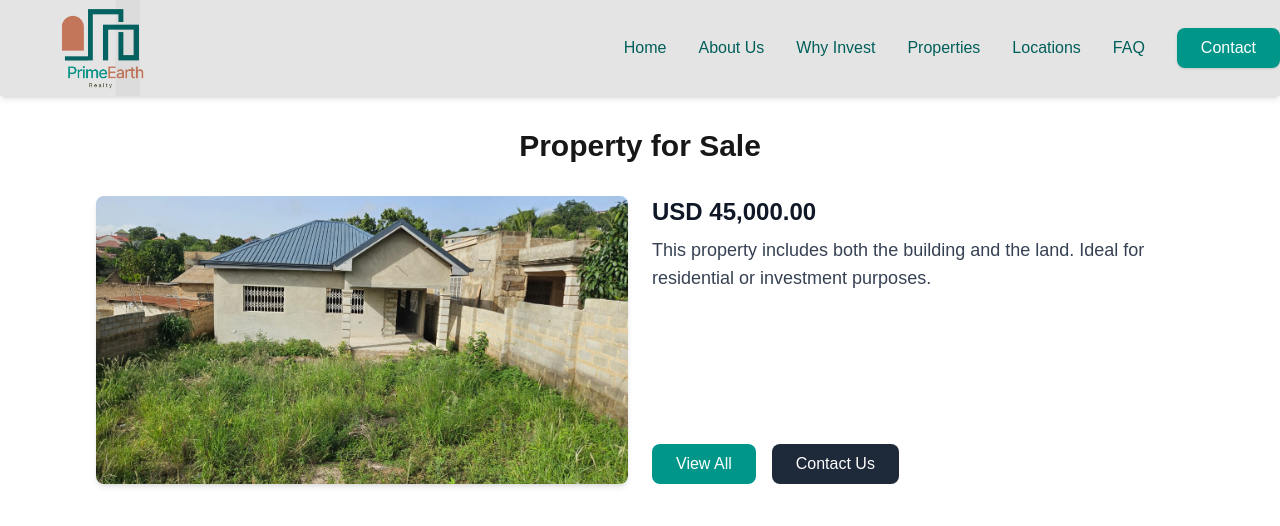
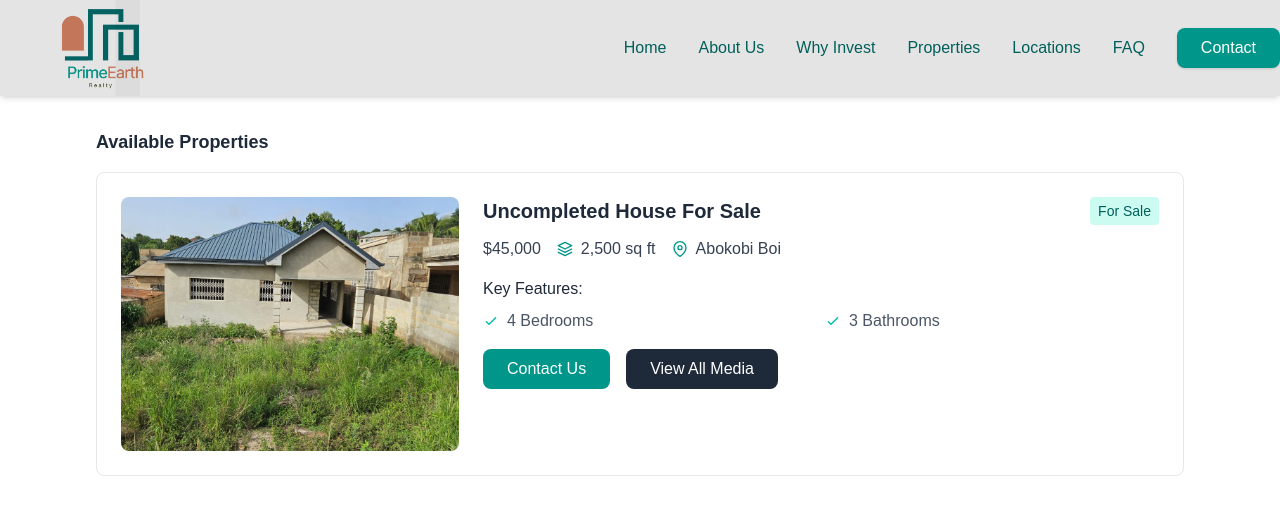
Before and after one commit to Prime-Earth-Realty/prime-earth, a Next.js app: page /properties in a window 1280 px wide. Shown: the top 526 px of the page. Built offline with nearby package versions, Linux system fonts and the light colour scheme.

Commit message:
Update Property.jsx

```diff
--- a/app/components/Property.jsx
+++ b/app/components/Property.jsx
@@ -1,20 +1,47 @@
 'use client';
 
-import { useState } from 'react';
+import { useState, useRef, useEffect } from 'react';
+import { FiLayers, FiMapPin } from 'react-icons/fi';
 
 export default function Properties() {
-  const media = [
+  const properties = [
+    {
+      id: 1,
+      title: "Uncompleted House For Sale",
+      status: "For Sale",
+      price: "$45,000",
+      size: "2,500 sq ft",
+      location: "Abokobi Boi",
+      image: "property1.jpeg",
+      features: [
+        "4 Bedrooms",
+        "3 Bathrooms",
+      ],
+      contact: "+233 53 379 7792",
+      media: [
         { type: 'image', src: 'property1.jpeg' },
         { type: 'image', src: 'property1_2.jpeg' },
         { type: 'video', src: 'property1_3.mp4' },
         { type: 'video', src: 'property1_4.mp4' },
         { type: 'video', src: 'property1_5.mp4' },
+      ]
+    },
   ];
 
   const [selectedMediaIndex, setSelectedMediaIndex] = useState(0);
   const [isModalOpen, setIsModalOpen] = useState(false);
+  const [currentProperty, setCurrentProperty] = useState(null);
+  const videoRef = useRef(null);
 
-  const openModal = (index = 0) => {
+  useEffect(() => {
+    if (videoRef.current && currentProperty?.media[selectedMediaIndex]?.type === 'video') {
+      videoRef.current.load();
+      videoRef.current.play().catch(e => console.log("Autoplay prevented:", e));
+    }
+  }, [selectedMediaIndex, currentProperty]);
+
+  const openModal = (property, index = 0) => {
+    setCurrentProperty(property);
     setSelectedMediaIndex(index);
     setIsModalOpen(true);
   };
@@ -25,65 +52,90 @@ export default function Properties() {
 
   const navigateMedia = (direction) => {
     if (direction === 'prev') {
-      setSelectedMediaIndex((prev) => (prev === 0 ? media.length - 1 : prev - 1));
+      setSelectedMediaIndex((prev) => (prev === 0 ? currentProperty.media.length - 1 : prev - 1));
     } else {
-      setSelectedMediaIndex((prev) => (prev === media.length - 1 ? 0 : prev + 1));
+      setSelectedMediaIndex((prev) => (prev === currentProperty.media.length - 1 ? 0 : prev + 1));
     }
   };
 
   return (
     <div className="p-8 max-w-6xl mx-auto">
-      <h1 className="text-3xl font-bold mb-8 text-center">Property for Sale</h1>
-      <div className="grid grid-cols-1 md:grid-cols-2 gap-6 mb-8">
-        {/* Media section */}
-        <div className="space-y-4">
-          {media[0].type === 'image' ? (
+      <h3 className="text-lg font-semibold text-gray-800 mb-4">Available Properties</h3>
+      <div className="space-y-6">
+        {properties.map(property => (
+          <div key={property.id} className="border border-gray-200 rounded-lg p-6 hover:shadow-md transition-shadow">
+            <div className="flex flex-col md:flex-row md:justify-between md:items-start gap-6">
+              {/* Property Image */}
+              <div className="md:w-1/3">
+                <div className="aspect-[4/3] bg-gray-100 rounded-lg overflow-hidden cursor-pointer">
                   <img
-              src={media[0].src}
-              alt="Property main image"
-              className="rounded-lg shadow-md w-full h-72 object-cover cursor-pointer"
-              onClick={() => openModal(0)}
+                    src={property.image}
+                    alt={property.title}
+                    className="w-full h-full object-cover hover:scale-105 transition-transform duration-300"
+                    onClick={() => openModal(property, 0)}
                   />
-          ) : (
-            <video
-              controls
-              muted
-              className="rounded-lg shadow-md w-full h-72 object-cover cursor-pointer"
-              onClick={() => openModal(0)}
-            >
-              <source src={media[0].src} type="video/mp4" />
-              Your browser does not support the video tag.
-            </video>
-          )}
+                </div>
               </div>
 
-        {/* Details section */}
-        <div className="flex flex-col justify-between space-y-6">
-          <div>
-            <h2 className="text-2xl font-semibold text-gray-900 mb-2">USD 45,000.00</h2>
-            <p className="text-lg text-gray-700">
-              This property includes both the building and the land. Ideal for residential or investment purposes.
-            </p>
+              {/* Property Details */}
+              <div className="md:w-2/3">
+                <div className="flex justify-between items-start">
+                  <h4 className="text-xl font-bold text-gray-800">{property.title}</h4>
+                  <span className="bg-teal-100 text-teal-800 px-2 py-1 rounded text-sm font-medium">
+                    {property.status}
+                  </span>
                 </div>
-          <div className="flex space-x-4">
-            <button
-              onClick={() => openModal(0)}
-              className="bg-teal-600 hover:bg-teal-700 text-white font-medium py-2 px-6 rounded-lg transition"
-            >
-              View All
-            </button>
+
+                <div className="flex flex-wrap gap-4 mt-3 mb-4">
+                  <div className="flex items-center text-gray-700">
+                    <span>{property.price}</span>
+                  </div>
+                  <div className="flex items-center text-gray-700">
+                    <FiLayers className="mr-2 text-teal-600" />
+                    <span>{property.size}</span>
+                  </div>
+                  <div className="flex items-center text-gray-700">
+                    <FiMapPin className="mr-2 text-teal-600" />
+                    <span>{property.location}</span>
+                  </div>
+                </div>
+
+                <div className="mb-4">
+                  <h5 className="font-medium text-gray-800 mb-2">Key Features:</h5>
+                  <ul className="grid grid-cols-1 md:grid-cols-2 gap-2">
+                    {property.features.map((feature, index) => (
+                      <li key={index} className="flex items-start text-gray-600">
+                        <svg className="w-4 h-4 mt-1 mr-2 text-teal-500" fill="none" stroke="currentColor" viewBox="0 0 24 24">
+                          <path strokeLinecap="round" strokeLinejoin="round" strokeWidth={2} d="M5 13l4 4L19 7" />
+                        </svg>
+                        {feature}
+                      </li>
+                    ))}
+                  </ul>
+                </div>
+
+                <div className="flex flex-wrap gap-4">
                   <a
-              href="/#contact"
-              className="bg-gray-800 hover:bg-gray-900 text-white font-medium py-2 px-6 rounded-lg transition"
+                    href={`tel:${property.contact.replace(/\D/g, '')}`}
+                    className="inline-block bg-teal-600 hover:bg-teal-700 text-white font-medium py-2 px-6 rounded-lg transition-colors"
                   >
                     Contact Us
                   </a>
+                  <button
+                    onClick={() => openModal(property, 0)}
+                    className="inline-block bg-gray-800 hover:bg-gray-900 text-white font-medium py-2 px-6 rounded-lg transition-colors"
+                  >
+                    View All Media
+                  </button>
                 </div>
               </div>
             </div>
+          </div>
+        ))}
+      </div>
 
       {/* Modal */}
-      {isModalOpen && (
+      {isModalOpen && currentProperty && (
         <div className="fixed inset-0 bg-black bg-opacity-75 flex items-center justify-center z-50 p-4">
           <div className="bg-white rounded-lg max-w-4xl w-full max-h-[90vh] overflow-auto">
             <div className="p-4">
@@ -96,22 +148,26 @@ export default function Properties() {
                 </svg>
               </button>
 
+              {/* Property title in modal */}
+              <h3 className="text-xl font-bold mb-4">{currentProperty.title}</h3>
+
               {/* Main media display */}
               <div className="relative mb-4">
-                {media[selectedMediaIndex].type === 'image' ? (
+                {currentProperty.media[selectedMediaIndex].type === 'image' ? (
                   <img
-                    src={media[selectedMediaIndex].src}
+                    src={currentProperty.media[selectedMediaIndex].src}
                     alt={`Property image ${selectedMediaIndex + 1}`}
                     className="rounded-lg w-full h-96 object-contain"
                   />
                 ) : (
                   <video
+                    ref={videoRef}
                     controls
                     autoPlay
-                    muted
+                    key={currentProperty.media[selectedMediaIndex].src}
                     className="rounded-lg w-full h-96 object-contain"
                   >
-                    <source src={media[selectedMediaIndex].src} type="video/mp4" />
+                    <source src={currentProperty.media[selectedMediaIndex].src} type="video/mp4" />
                     Your browser does not support the video tag.
                   </video>
                 )}
@@ -137,7 +193,7 @@ export default function Properties() {
 
               {/* Carousel thumbnails */}
               <div className="flex space-x-2 overflow-x-auto py-2">
-                {media.map((item, index) => (
+                {currentProperty.media.map((item, index) => (
                   <div
                     key={index}
                     onClick={() => setSelectedMediaIndex(index)}
```
Lines whose indentation alone changed are shown as unchanged.
